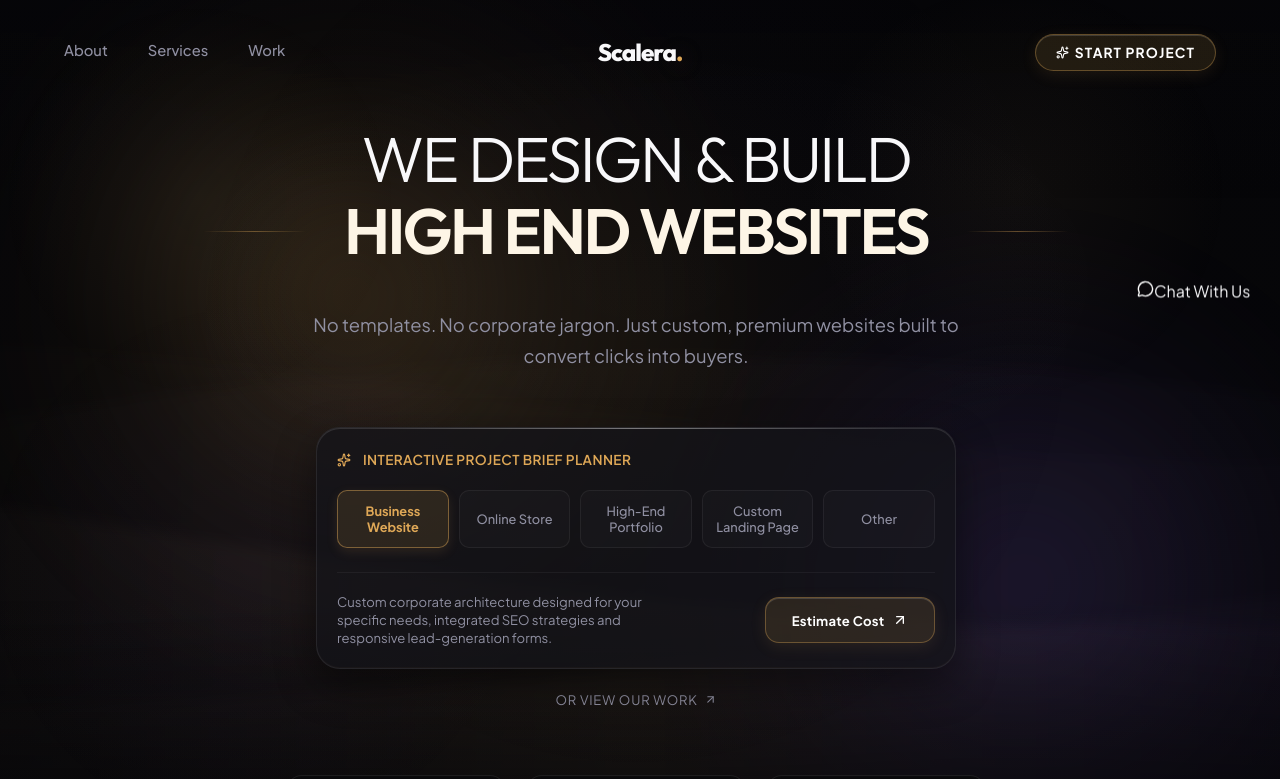
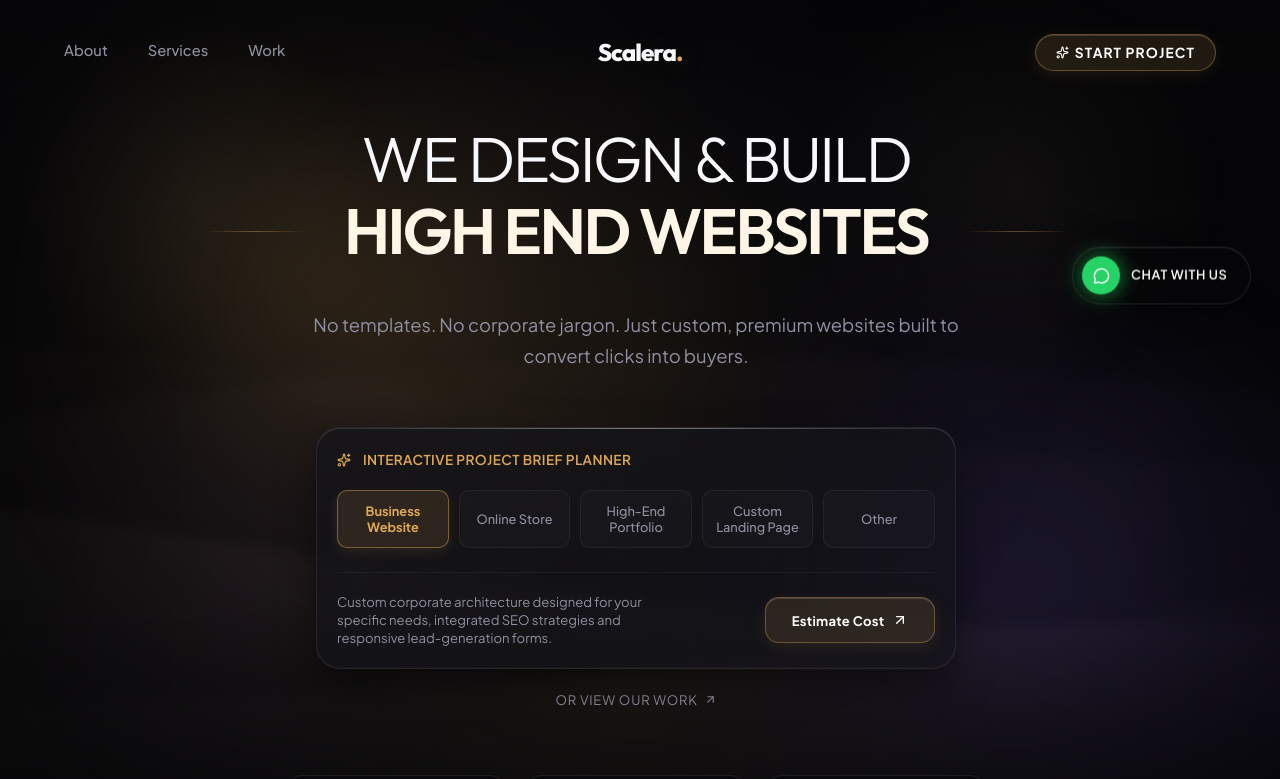
Before and after one commit to sherhanabid123-debug/Scalera, a React (Vite) app: page / in a window 1280 px wide. Shown: the top 779 px of the page. Built offline with nearby package versions, Linux system fonts and the light colour scheme.

Commit message:
Auto-save: 2026-07-04 11:49:45

```diff
--- a/src/index.css
+++ b/src/index.css
@@ -683,6 +683,97 @@ body {
   transform-origin: left;
 }
 
+/* ── FLOATING CHAT FAB (collapsed pill → expands on hover) ── */
+.chat-fab {
+  --fab-pad: 9px;
+  display: inline-flex;
+  align-items: center;
+  gap: 0;
+  padding: var(--fab-pad);
+  border-radius: 100px;
+  background: rgba(6, 6, 8, 0.85);
+  backdrop-filter: blur(20px);
+  -webkit-backdrop-filter: blur(20px);
+  border: 1px solid rgba(255, 255, 255, 0.1);
+  color: #fff;
+  box-shadow: 0 8px 32px rgba(0, 0, 0, 0.4), inset 0 1px 0 rgba(255, 255, 255, 0.08);
+  pointer-events: auto;
+  text-decoration: none;
+  font-size: 0.8rem;
+  font-weight: 600;
+  letter-spacing: 0.05em;
+  text-transform: uppercase;
+  white-space: nowrap;
+  transition:
+    gap 0.45s cubic-bezier(0.16, 1, 0.3, 1),
+    padding 0.45s cubic-bezier(0.16, 1, 0.3, 1),
+    transform 0.4s cubic-bezier(0.16, 1, 0.3, 1),
+    border-color 0.4s ease,
+    box-shadow 0.4s ease;
+}
+
+.chat-fab-icon {
+  width: 38px;
+  height: 38px;
+  border-radius: 50%;
+  background: #25d366;
+  display: flex;
+  align-items: center;
+  justify-content: center;
+  flex-shrink: 0;
+  box-shadow: 0 0 14px rgba(37, 211, 102, 0.45);
+  transition: box-shadow 0.4s ease, transform 0.4s cubic-bezier(0.16, 1, 0.3, 1);
+}
+
+/* Gentle idle pulse so the collapsed dot invites attention */
+@keyframes fabPulse {
+  0%, 100% { box-shadow: 0 0 14px rgba(37, 211, 102, 0.45); }
+  50% { box-shadow: 0 0 22px rgba(37, 211, 102, 0.7); }
+}
+.chat-fab-icon { animation: fabPulse 2.8s ease-in-out infinite; }
+
+.chat-fab-label {
+  max-width: 0;
+  opacity: 0;
+  overflow: hidden;
+  transform: translateX(-4px);
+  transition:
+    max-width 0.5s cubic-bezier(0.16, 1, 0.3, 1),
+    opacity 0.35s ease,
+    transform 0.45s cubic-bezier(0.16, 1, 0.3, 1);
+}
+
+.chat-fab:hover {
+  gap: 11px;
+  padding: var(--fab-pad) 22px var(--fab-pad) var(--fab-pad);
+  transform: translateY(-3px);
+  border-color: rgba(37, 211, 102, 0.4);
+  box-shadow: 0 14px 44px rgba(0, 0, 0, 0.5), 0 0 24px rgba(37, 211, 102, 0.18),
+    inset 0 1px 0 rgba(255, 255, 255, 0.08);
+}
+.chat-fab:hover .chat-fab-icon {
+  transform: scale(1.05);
+  box-shadow: 0 0 20px rgba(37, 211, 102, 0.65);
+}
+.chat-fab:hover .chat-fab-label {
+  max-width: 220px;
+  opacity: 1;
+  transform: translateX(0);
+}
+
+/* Touch devices can't hover — show the full label so the CTA stays clear. */
+@media (hover: none) {
+  .chat-fab {
+    gap: 11px;
+    padding: var(--fab-pad) 22px var(--fab-pad) var(--fab-pad);
+  }
+  .chat-fab-label {
+    max-width: 220px;
+    opacity: 1;
+    transform: translateX(0);
+  }
+}
+
 /* =====================================================================
    PERFORMANCE — LITE MODE
    Applied (via <html class="perf-lite">) on phones, weak hardware, slow
```
